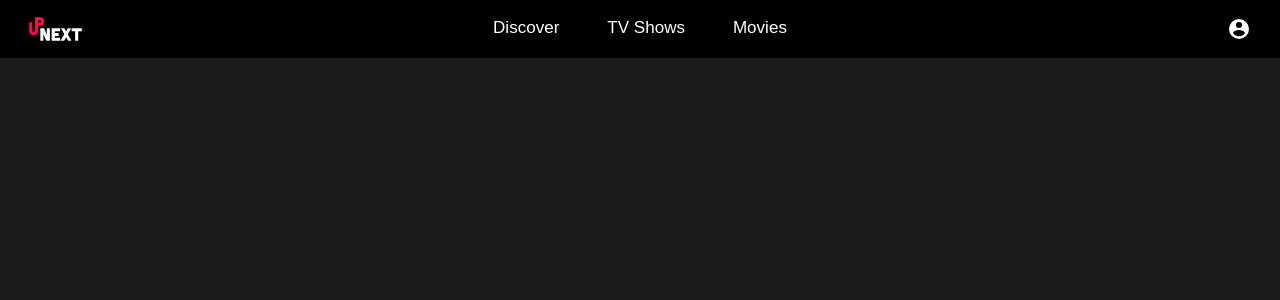
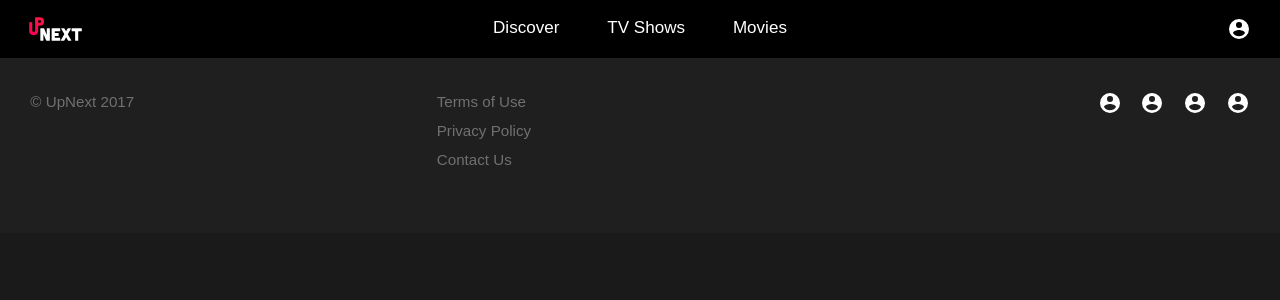
Before and after one commit to mpsquare/upnext, a Jekyll site: the page built from index.html, in a window 1280 px wide. Shown: the top 300 px of the page. Built offline with Jekyll 4.4.1, drawn with Linux system fonts in a browser that asks for light colours; some web fonts are replaced.

Commit message:
Footer Created
Text, colours, alignment

```diff
--- /dev/null
+++ b/_includes/footer.html
@@ -0,0 +1,31 @@
+<div class="grid footer-wrapper micro">
+<p class="copyright unit xs-1 s-1 m-1-3 l-1-3 xl-1-3">© UpNext 2017</p>
+<ul class="terms list-group unit xs-1 s-1 m-1-3 l-1-3 xl-1-3">
+  <li>Terms of Use</li>
+  <li>Privacy Policy</li>
+  <li>Contact Us</li>
+</ul>
+<ul class="sm-icons list-group-inline unit xs-1 s-1 m-1-3 l-1-3 xl-1-3">
+  <li class="push-r-1-2">
+    <i class="icon i-24">
+      <svg><use xlink:href="{{site.baseurl}}/images/icons.svg#account-circle"></use></svg>
+    </i>
+  </li>
+  <li class="push-r-1-2">
+    <i class="icon i-24">
+      <svg><use xlink:href="{{site.baseurl}}/images/icons.svg#account-circle"></use></svg>
+    </i>
+  </li>
+  <li class="push-r-1-2">
+    <i class="icon i-24">
+      <svg><use xlink:href="{{site.baseurl}}/images/icons.svg#account-circle"></use></svg>
+    </i>
+  </li>
+  <li>
+    <i class="icon i-24">
+      <svg><use xlink:href="{{site.baseurl}}/images/icons.svg#account-circle"></use></svg>
+    </i>
+  </li>
+</ul>
+
+</div>
--- a/_layouts/default.html
+++ b/_layouts/default.html
@@ -27,6 +27,8 @@
     {{content}}
   </main>
 
+  {% include footer.html %}
+
   <script src="https://cdnjs.cloudflare.com/ajax/libs/jquery/3.3.1/jquery.min.js"></script>
   <script src="js/header.js"></script>
 </body>
--- a/css/site.css
+++ b/css/site.css
@@ -8,3 +8,6 @@
 {% include_relative theme.css %}
 {% include_relative buttons.css %}
 {% include_relative header.css %}
+
+
+{% include_relative footer.css %}
```
Also changed, not shown: css/footer.css (added, +12 -0 lines).
